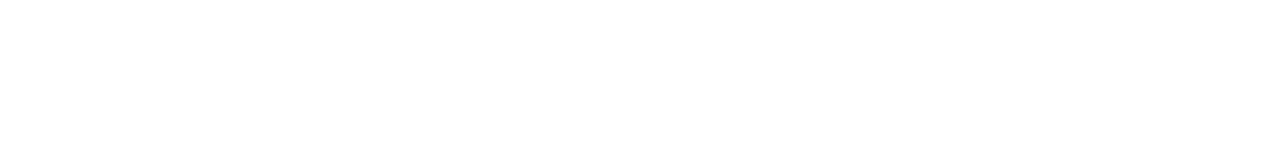
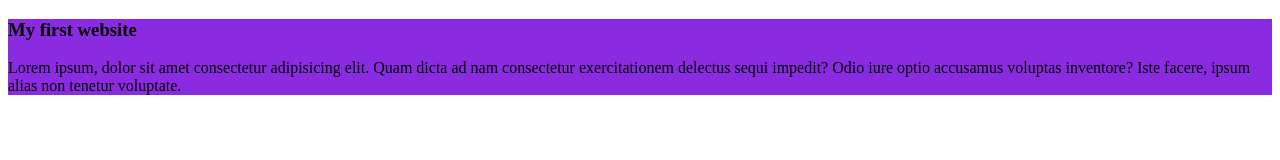
Before and after one commit to grapcode/my-graphcode-shop, a plain HTML site: page my-graphcode-shop/index.html in a window 1280 px wide. Drawn offline with Linux system fonts and the light colour scheme.

Commit message:
first heading

```diff
--- a/my-graphcode-shop/index.html
+++ b/my-graphcode-shop/index.html
@@ -4,8 +4,12 @@
     <meta charset="UTF-8">
     <meta name="viewport" content="width=device-width, initial-scale=1.0">
     <title>My Graphcode shop</title>
+    <link rel="stylesheet" href="style.css">
 </head>
 <body>
-
+    <div>
+        <h3>My first website</h3>
+        <p>Lorem ipsum, dolor sit amet consectetur adipisicing elit. Quam dicta ad nam consectetur exercitationem delectus sequi impedit? Odio iure optio accusamus voluptas inventore? Iste facere, ipsum alias non tenetur voluptate.</p>
+    </div>
 </body>
 </html>
--- /dev/null
+++ b/my-graphcode-shop/style.css
@@ -0,0 +1,3 @@
+div{
+    background-color: blueviolet;
+}
```
